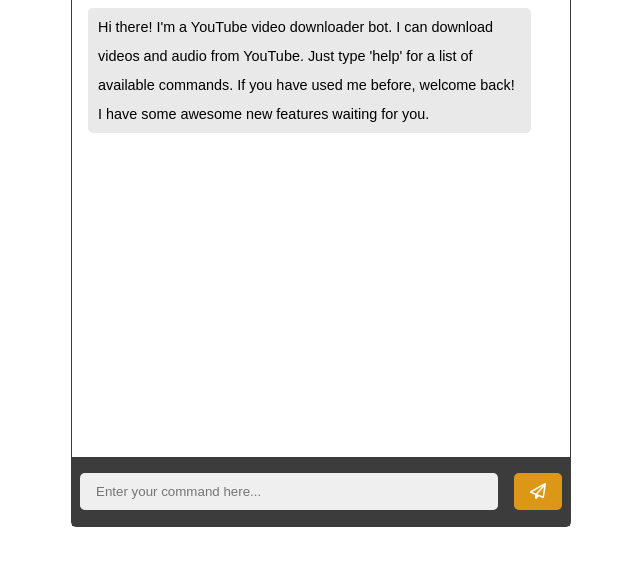
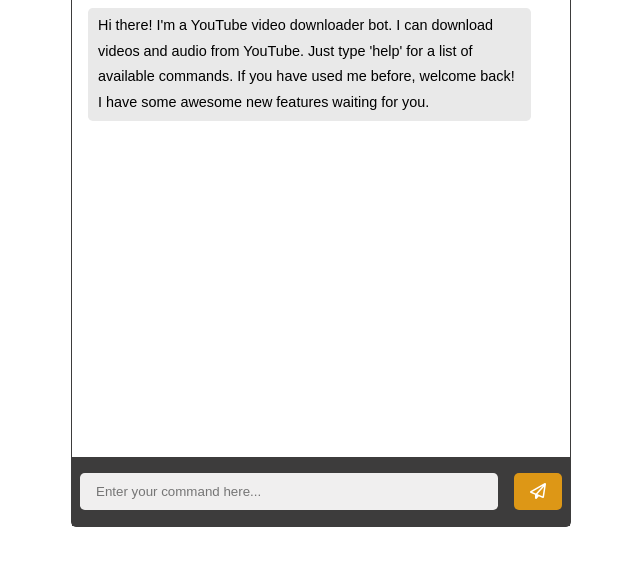
Before and after one commit to cuber-dev/max-server, a website: page public/index.html in a window 1280 px wide. Shown: the part 74-640 px from the top of the page, without its empty margins (319-959 px from the left). Drawn offline with nearby package versions, Linux system fonts and the light colour scheme.

Commit message:
Update style.css

```diff
--- a/public/style.css
+++ b/public/style.css
@@ -84,7 +84,7 @@
      /* white-space: wrap;
      word-wrap: break-word; */
      font-size: .9rem;
-     line-height: 1.8rem;
+     line-height: 1.6rem;
      -webkit-border-radius: .3rem;
      -moz-border-radius: .3rem;
      -ms-border-radius: .3rem;
```
